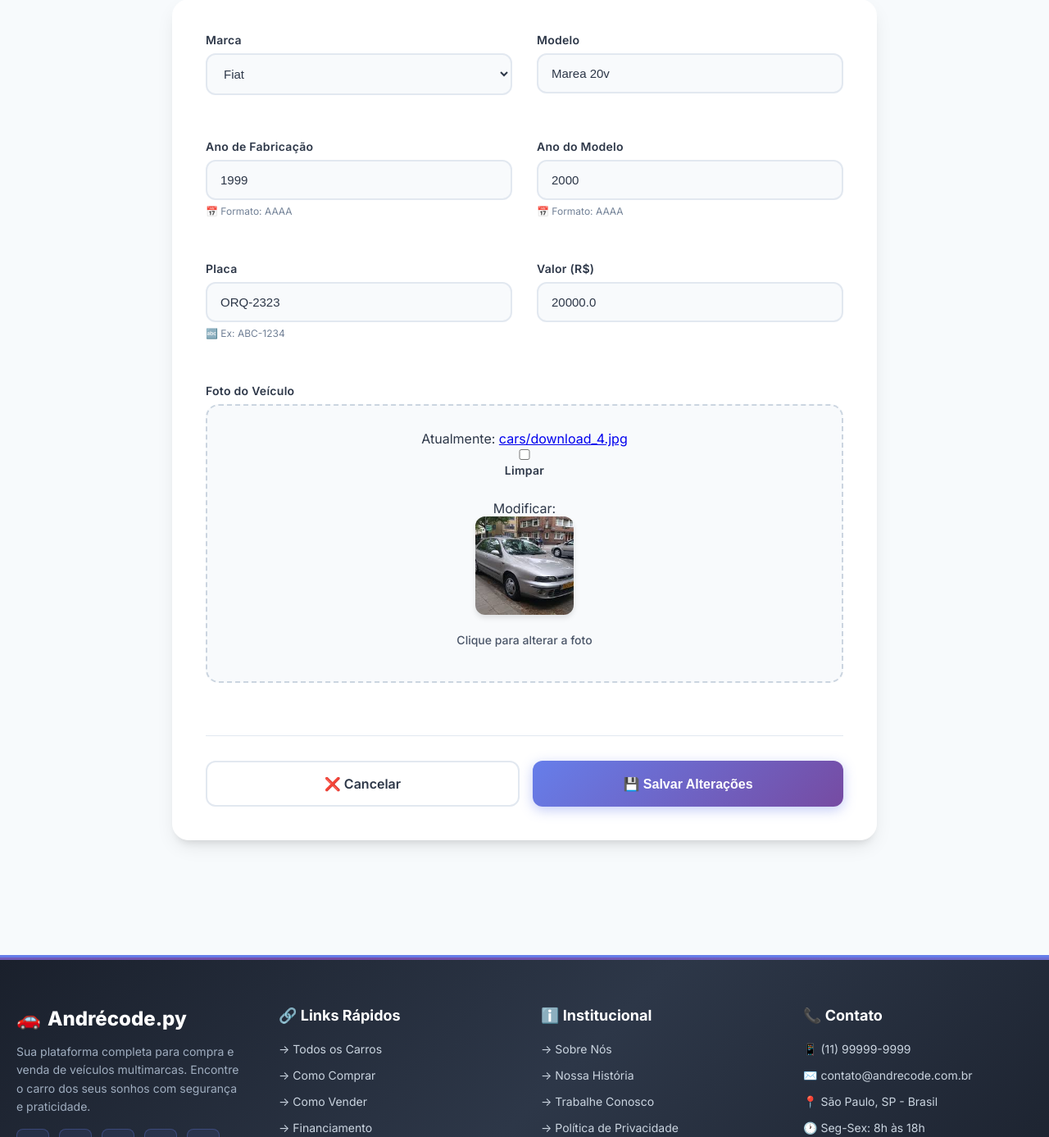
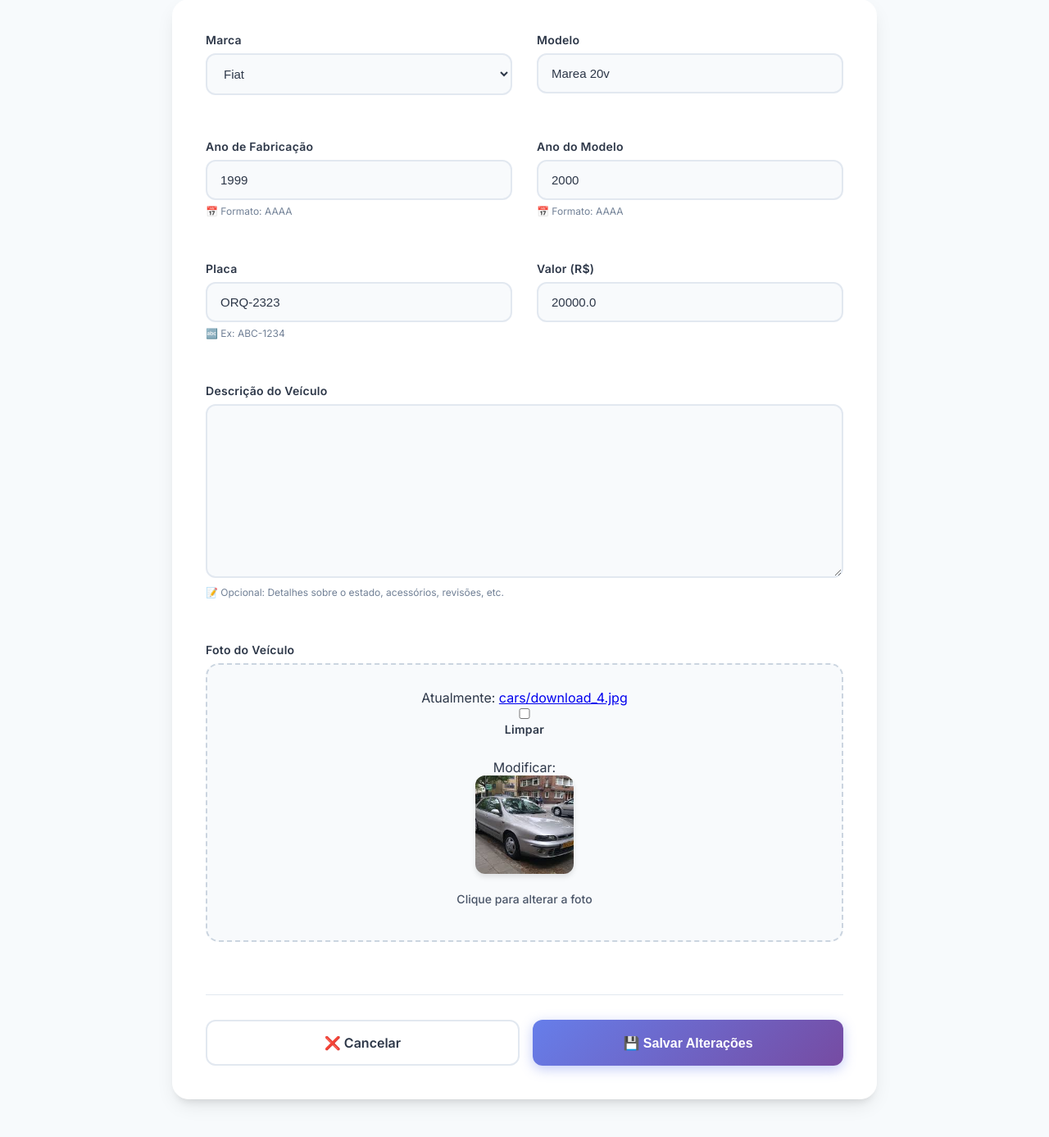
Before and after one commit to andresperes33/Projeto-de-loja-de-carros, a Django app: page /car/1/update/ in a window 1280 px wide. Shown: the part 242-1629 px from the top of the page at 82% size. Run offline with Django 5.2, Linux system fonts and the light colour scheme; a user stored in the database is signed in; data comes from the database, SQL or seed files in the repository; both versions use the stored data as it was after the commit.

Commit message:
foi adicionado o campo de descrição dos carros

```diff
--- a/cars/models.py
+++ b/cars/models.py
@@ -15,6 +15,7 @@ class Car(models.Model):
     plate = models.CharField(max_length=10, blank=True, null=True)
     value = models.FloatField(blank=True, null=True)
     photo = models.ImageField(upload_to='cars/', blank=True, null=True)
+    bio = models.TextField(blank=True, null=True)
 
     def __str__(self):
         return self.model
--- a/cars/signals.py
+++ b/cars/signals.py
@@ -25,3 +25,8 @@ def car_post_save(sender, instance, created, **kwargs):
 @receiver(post_delete, sender=Car)
 def car_post_delete(sender, instance, **kwargs):
     car_inventory_update()
+
+@receiver(pre_save, sender=Car)
+def car_pre_save(sender, instance, **kwargs):
+    if not instance.bio:
+        instance.bio = f'Este {instance.brand} {instance.model} de {instance.factory_year} está em excelente estado de conservação. Veículo completo e revisado, pronto para uso. Entre em contato conosco para mais informações, agendar uma visita ou realizar um test-drive.'
--- a/cars/templates/car_detail.html
+++ b/cars/templates/car_detail.html
@@ -371,9 +371,13 @@
             📋 Sobre este veículo
         </h2>
         <p class="description-text">
+            {% if car.bio %}
+            {{ car.bio|linebreaks }}
+            {% else %}
             Este {{ car.brand }} {{ car.model }} de {{ car.factory_year }} está em excelente estado de conservação.
             Veículo completo e revisado, pronto para uso. Entre em contato conosco para mais informações,
             agendar uma visita ou realizar um test-drive.
+            {% endif %}
         </p>
 
         <div class="features-list">
--- a/cars/templates/car_update.html
+++ b/cars/templates/car_update.html
@@ -340,6 +340,16 @@
                     {% endif %}
                 </div>
 
+                <!-- Bio (Largura Total) -->
+                <div class="form-group full-width">
+                    <label for="{{ form.bio.id_for_label }}">Descrição do Veículo</label>
+                    {{ form.bio }}
+                    <div class="help-text">📝 Opcional: Detalhes sobre o estado, acessórios, revisões, etc.</div>
+                    {% if form.bio.errors %}
+                    <div class="error-message">⚠️ {{ form.bio.errors.0 }}</div>
+                    {% endif %}
+                </div>
+
                 <!-- Foto (Largura Total) -->
                 <div class="form-group full-width">
                     <label>Foto do Veículo</label>
```
Also changed, not shown: cars/migrations/0005_car_bio.py (added), db.sqlite3, media/cars/images_6.jpg (added).
